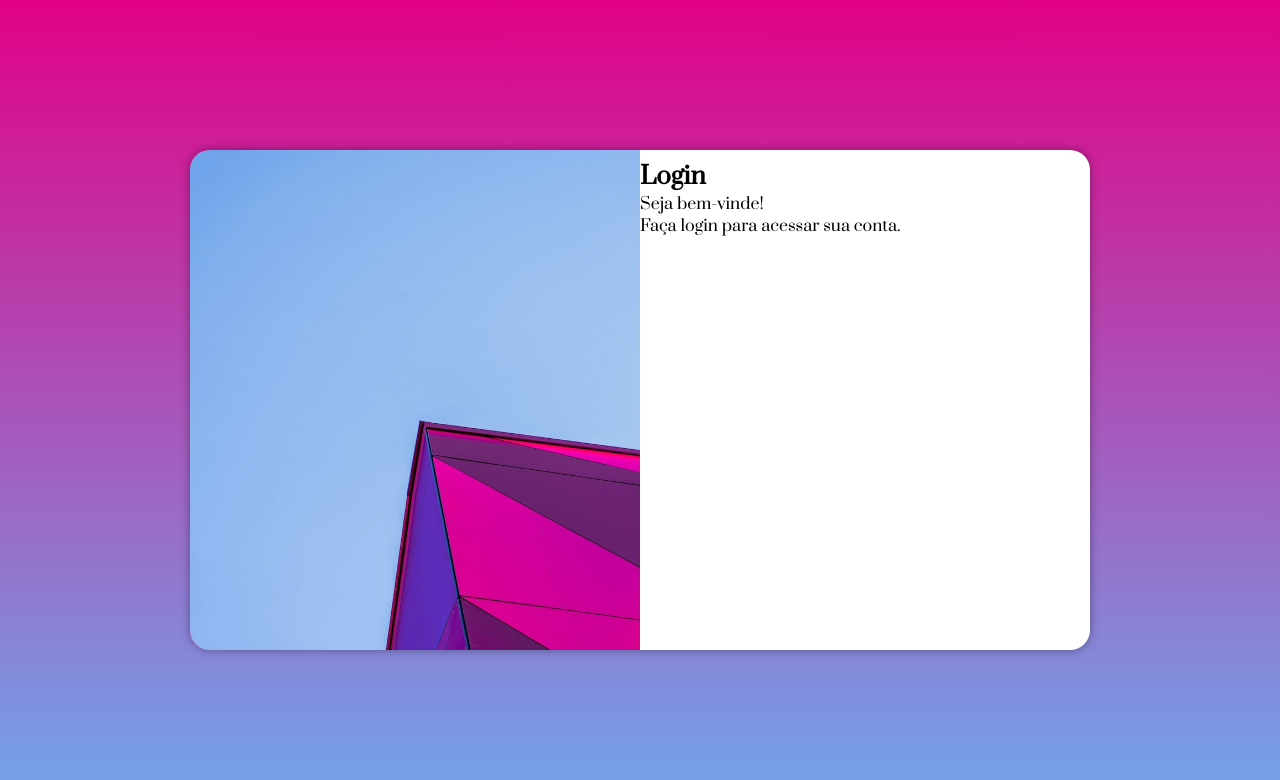
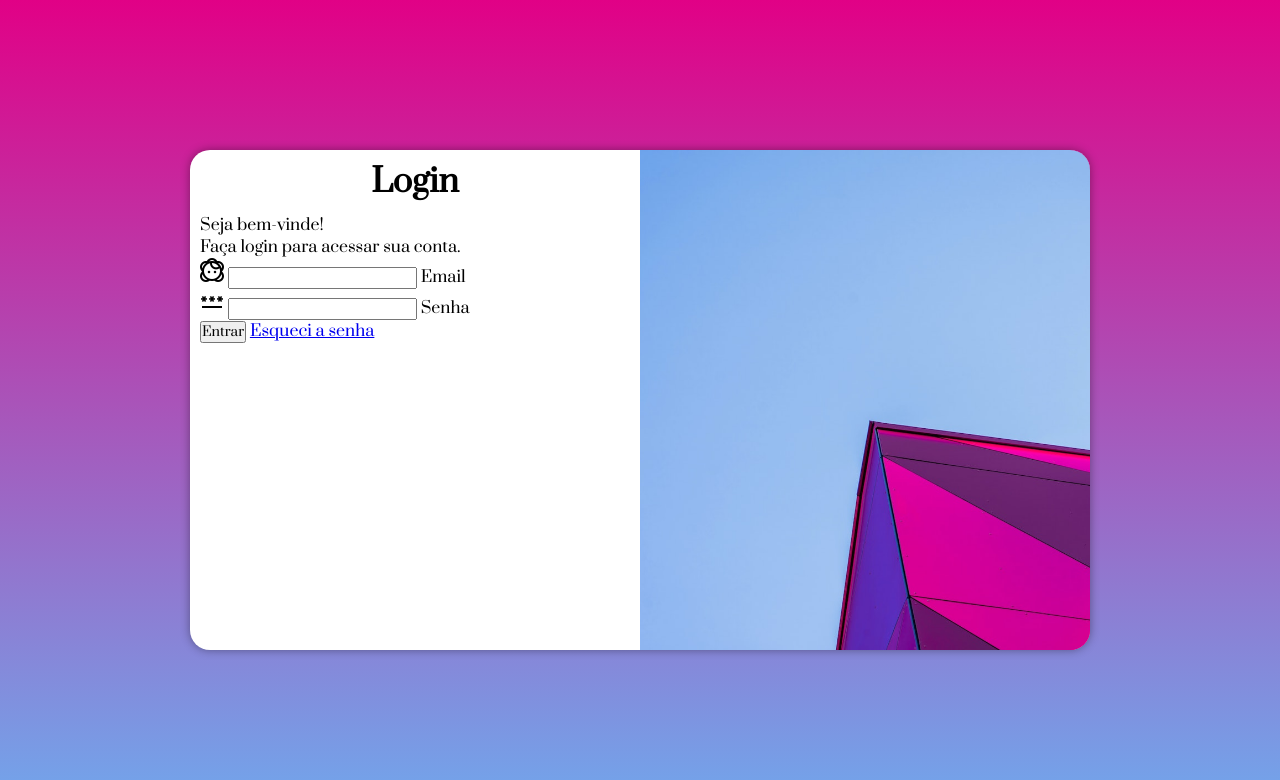
Before and after one commit to mikiLawand/projeto-login, a plain HTML site: page index.html in a window 1280 px wide. Drawn offline with nearby package versions, Linux system fonts and the light colour scheme.

Commit message:
formulario

```diff
--- a/estilos/media-query.css
+++ b/estilos/media-query.css
@@ -37,8 +37,21 @@
    }
 
    section#login > div#imagem{
-    float: left;
+    float: right;
     width: 50%;
     height: 100%;
    }
+
+   section#login > div#formulario{
+    float: left;
+    width: 50%;
+   }
+
+   div#formulario > h1{
+    font-size: 2em;
+   }
+
+   div#formulario > p{
+    font-size: 1em;
+   }
 }
--- a/estilos/style.css
+++ b/estilos/style.css
@@ -62,3 +62,13 @@ section#login > div#formulario{
     display: block;
     padding: 10px;
 }
+
+div#formulario > h1{
+    text-align: center;
+    margin-bottom: 10px;
+}
+
+div#formulario > p{
+    text-align: justify;
+    font-size: 0.8em;
+}
--- a/index.html
+++ b/index.html
@@ -6,6 +6,7 @@
     <title>Login</title>
     <link rel="stylesheet" href="estilos/style.css">
     <link rel="stylesheet" href="estilos/media-query.css">
+    <link rel="stylesheet" href="https://fonts.googleapis.com/css2?family=Material+Symbols+Outlined:opsz,wght,FILL,GRAD@24,400,0,0" />
 </head>
 <body>
    <main>
@@ -17,7 +18,19 @@
             <h1>Login</h1>
             <p>Seja bem-vinde!</p>
             <p>Faça login para acessar sua conta.</p>
-            <form action="login.java" method="post">
+            <form action="login.java" method="post" autocomplete="on">
+                <div id="campo">
+                    <span class="material-symbols-outlined">face_2</span>
+                    <input type="email" name="login" id="ilogin" autocomplete="email" maxlength="30">
+                    <label for="ilogin">Email</label>
+                </div>
+                <div id="campo">
+                    <span class="material-symbols-outlined">password</span>
+                    <input type="password" name="senha" id="isenha" autocomplete="current-password" required minlength="6" maxlength="10">
+                    <label for="isenha">Senha</label>
+                </div>
+                <input type="submit" value="Entrar">
+                <a href="esqueci.html">Esqueci a senha</a>
             </form>
         </div>
     </section>
```
